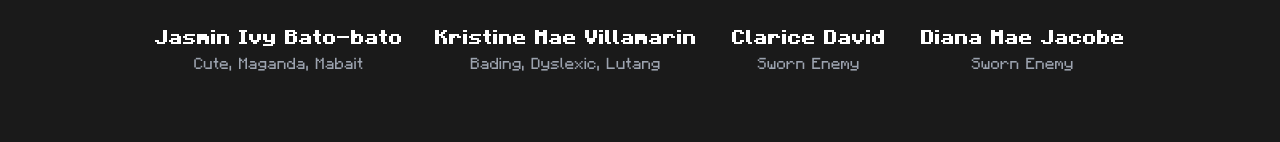
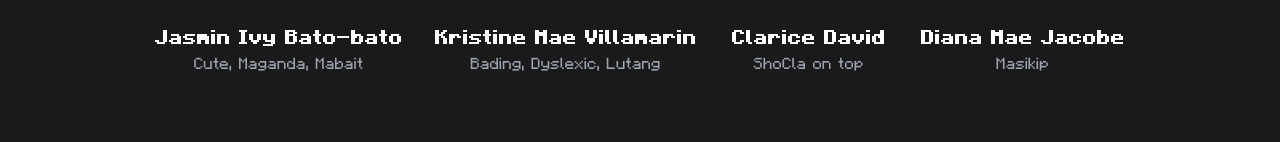
Before and after one commit to DavidBatoDev/dsa, a React (Vite) app: page /about in a window 1280 px wide. Shown: the part 304-446 px from the top of the page. Built offline with nearby package versions, Linux system fonts and the light colour scheme; a web font is replaced by a local one; what reactflow would draw is missing.

Commit message:
Update AboutPage.jsx

```diff
--- a/src/pages/AboutPage.jsx
+++ b/src/pages/AboutPage.jsx
@@ -18,12 +18,12 @@ const AboutPage = () => {
     },
     {
       name: "Clarice David",
-      role: "Sworn Enemy",
+      role: "ShoCla on top",
       image: "/images/clarice.png"
     },
     {
       name: "Diana Mae Jacobe",
-      role: "Sworn Enemy",
+      role: "Masikip",
       image: "/images/jacobe.png"
     },
   ];
```
